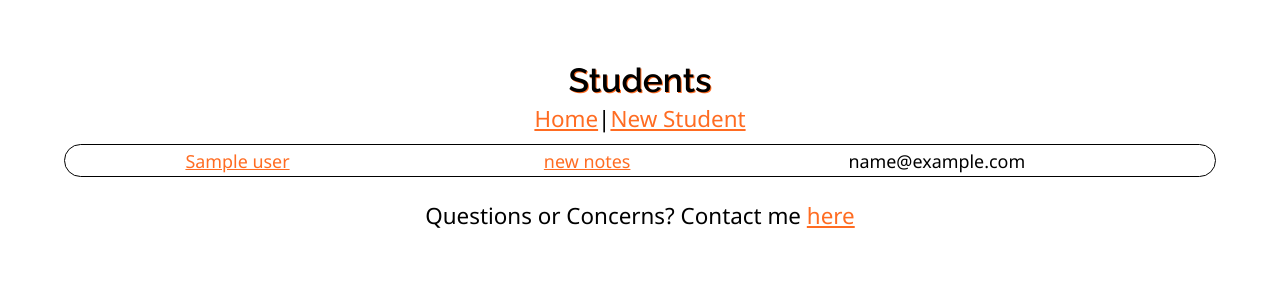
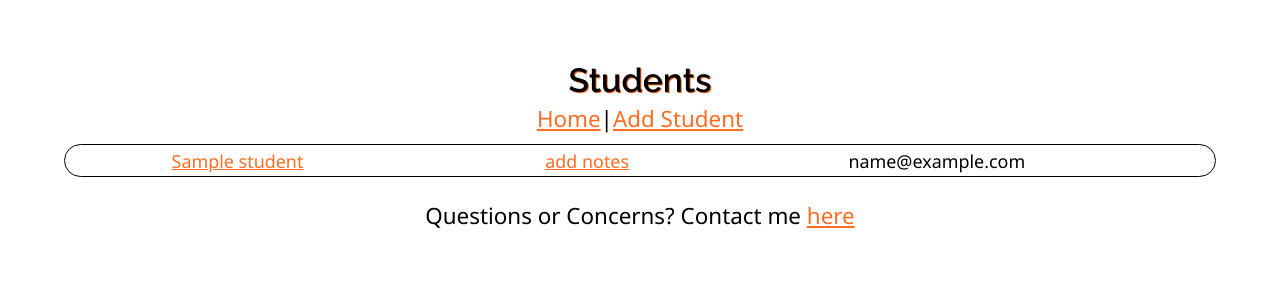
Before and after one commit to ab7/alexbakersax, a Python web app: template templates/admin.html in a window 1280 px wide. Shown: the part 325-625 px from the top of the page. Run offline with Jinja, Linux system fonts and the light colour scheme; the template is opened without the code that fills it: most values are stand-ins (such as "Sample title", 1, 10 or a date in 2020); some libraries are stand-ins or nearby versions.

Commit message:
renamed url update, welcome with first name instead of username

```diff
--- a/templates/admin.html
+++ b/templates/admin.html
@@ -4,15 +4,15 @@
   <div class="adminWrapper">
     <h2>Students</h2>
     <nav>
-      <a href="/">Home</a>|<a href="/newstudent">New Student</a>
+      <a href="/">Home</a>|<a href="/addstudent">Add Student</a>
     </nav>
     {% for s in students %}
       <div class="studentInfo">
         <span class="studentCell">
-          <a href="/student?key={{s.key.urlsafe()}}">{{ s.user }}</a>
+          <a href="/student?key={{s.key.urlsafe()}}">{{s.name}}</a>
         </span>
         <span class="studentCell">
-          <a href="/newnotes?key={{s.key.urlsafe()}}">new notes</a>
+          <a href="/addnotes?key={{s.key.urlsafe()}}">add notes</a>
         </span>
         <span class="studentCell">
           {{s.email}}
```
